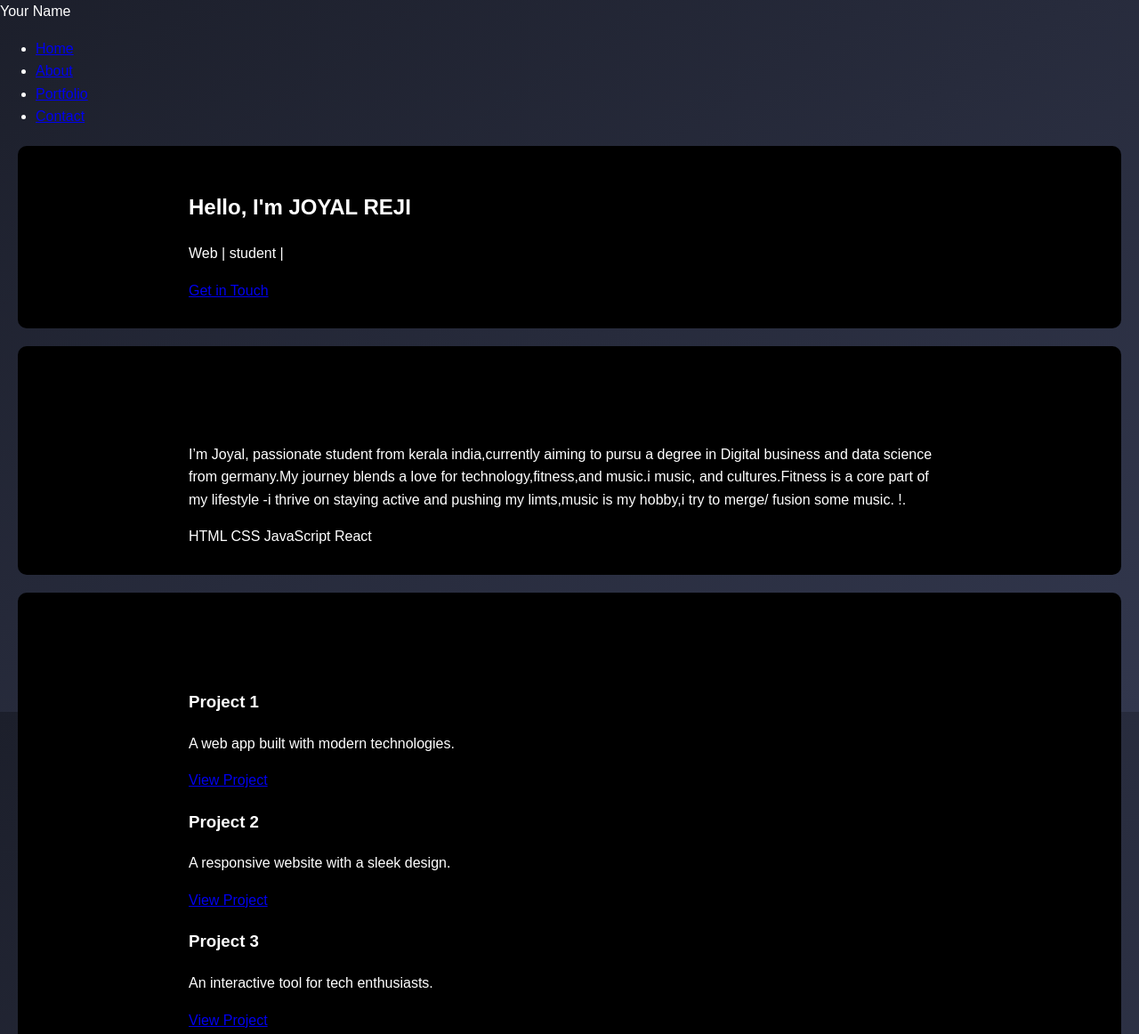
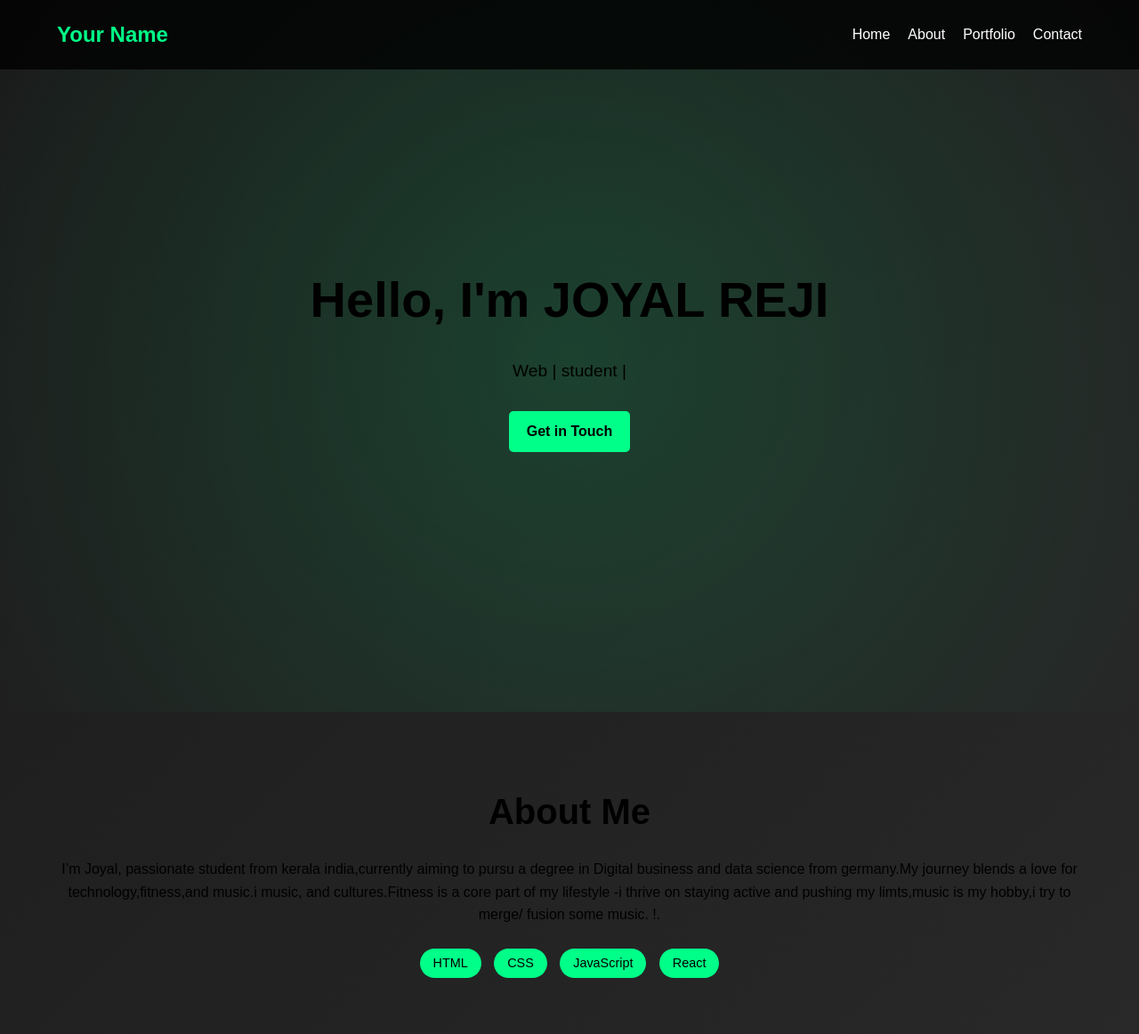
Before and after one commit to jjyylll/Joyal-, a plain HTML site: page index.html in a window 1280 px wide. Shown: the top 1162 px of the page at 89% size. Drawn offline with Linux system fonts and the light colour scheme.

Commit message:
Update style.css

```diff
--- a/style.css
+++ b/style.css
@@ -1,61 +1,201 @@
-body {
-  margin: 0;
-  font-family: 'Poppins', sans-serif;
-  background: #000000; /*black*/
-  background: linear-gradient(145deg, #1c1f2b, #32374d);
-  color: #ffffff;/*white*/
-  line-height: 1.6;
-  background-attachment: fixed;
-}
-section,header,footer{
-  background-colour: #000000;
-    backdrop-filter: blur(8px);
-  border-radius: 15px;
-  padding: 20px;
-    margin: 20px;
-    box-shadow: 0 4px 10px rgba(0,0,0,0,3);
-}
-section {
-  padding: 30px 15%;
-  margin-top: 20px;
-  background-color:#000000;
-  border-radius: 10px;
+/* Reset default styles */
+* {
+    margin: 0;
+    padding: 0;
+    box-sizing: border-box;
 }
 
-section h2 {
-  color: #000000;
+body {
+    font-family: 'Arial', sans-serif;
+    color: #000000; /* Black font */
+    background: linear-gradient(135deg, #1a1a1a, #2c2c2c); /* Techy dark gradient */
+    line-height: 1.6;
+    min-height: 100vh;
 }
 
-section ul {
-  list-style: none;
-  padding-left: 0;
+/* Navigation Bar */
+.navbar {
+    display: flex;
+    justify-content: space-between;
+    align-items: center;
+    padding: 20px 5%;
+    background: rgba(0, 0, 0, 0.8);
+    position: fixed;
+    width: 100%;
+    top: 0;
+    z-index: 1000;
 }
 
-section ul li a {
-  color: #000000;
-  text-decoration: none;
+.logo {
+    font-size: 1.5rem;
+    font-weight: bold;
+    color: #00ff88; /* Neon green for techy vibe */
 }
 
-footer.contact {
-  text-align: center;
-  padding: 40px 10px;
-  background-color:#000000 rgba(0, 0, 0, 0.6);
-}
-/* Partical Background Fix */
-#tsparticles{
-  postion: fixed;
-  width: 100%;
-  height: 100%;
-  z-index: -1;/* SEND BACKGROUND BEHIND CONTENT */
-  top: 0;
-  left: 0;
+.nav-links {
+    list-style: none;
+    display: flex;
 }
 
-body,header,section,footer{
-  postion: relative
-  z-index: 1;
+.nav-links li {
+    margin-left: 20px;
 }
-body,main,header,section,footer,h1,h2,h3,p {
-    postion: relative;
-    z-index: 1; /* makes all visible content sit above the background */
-  }
+
+.nav-links a {
+    color: #ffffff;
+    text-decoration: none;
+    font-size: 1rem;
+    transition: color 0.3s;
+}
+
+.nav-links a:hover {
+    color: #00ff88;
+}
+
+/* Hero Section */
+.hero {
+    height: 100vh;
+    display: flex;
+    justify-content: center;
+    align-items: center;
+    text-align: center;
+    background: radial-gradient(circle, rgba(0, 255, 136, 0.1), transparent);
+    animation: pulse 10s infinite ease-in-out;
+}
+
+.hero-content h1 {
+    font-size: 3.5rem;
+    margin-bottom: 20px;
+}
+
+.hero-content p {
+    font-size: 1.2rem;
+    margin-bottom: 30px;
+}
+
+.cta-button {
+    display: inline-block;
+    padding: 10px 20px;
+    background: #00ff88;
+    color: #000000;
+    text-decoration: none;
+    border-radius: 5px;
+    font-weight: bold;
+    transition: background 0.3s;
+}
+
+.cta-button:hover {
+    background: #00cc66;
+}
+
+/* Sections */
+.section {
+    padding: 80px 5%;
+    text-align: center;
+}
+
+.section h2 {
+    font-size: 2.5rem;
+    margin-bottom: 20px;
+}
+
+.skills {
+    margin-top: 20px;
+}
+
+.skills span {
+    display: inline-block;
+    background: #00ff88;
+    color: #000000;
+    padding: 5px 15px;
+    margin: 5px;
+    border-radius: 20px;
+    font-size: 0.9rem;
+}
+
+/* Portfolio Section */
+.portfolio-grid {
+    display: grid;
+    grid-template-columns: repeat(auto-fit, minmax(250px, 1fr));
+    gap: 20px;
+    margin-top: 20px;
+}
+
+.portfolio-item {
+    background: rgba(255, 255, 255, 0.05);
+    padding: 20px;
+    border-radius: 10px;
+    transition: transform 0.3s;
+}
+
+.portfolio-item:hover {
+    transform: translateY(-5px);
+}
+
+.portfolio-item h3 {
+    font-size: 1.5rem;
+    margin-bottom: 10px;
+}
+
+.project-link {
+    color: #00ff88;
+    text-decoration: none;
+    font-weight: bold;
+}
+
+.project-link:hover {
+    text-decoration: underline;
+}
+
+/* Footer */
+.footer {
+    padding: 40px 5%;
+    background: #111111;
+    text-align: center;
+}
+
+.footer h2 {
+    font-size: 2rem;
+    margin-bottom: 20px;
+}
+
+.footer p {
+    margin: 10px 0;
+}
+
+.footer a {
+    color: #00ff88;
+    text-decoration: none;
+}
+
+.footer a:hover {
+    text-decoration: underline;
+}
+
+/* Animation for techy background */
+@keyframes pulse {
+    0% { background: radial-gradient(circle, rgba(0, 255, 136, 0.1), transparent); }
+    50% { background: radial-gradient(circle, rgba(0, 255, 136, 0.15), transparent); }
+    100% { background: radial-gradient(circle, rgba(0, 255, 136, 0.1), transparent); }
+}
+
+/* Responsive Design */
+@media (max-width: 768px) {
+    .hero-content h1 {
+        font-size: 2.5rem;
+    }
+
+    .nav-links {
+        flex-direction: column;
+        gap: 10px;
+    }
+
+    .navbar {
+        flex-direction: column;
+        padding: 10px 5%;
+    }
+
+    .portfolio-grid {
+        grid-template-columns: 1fr;
+    }
+}
```
